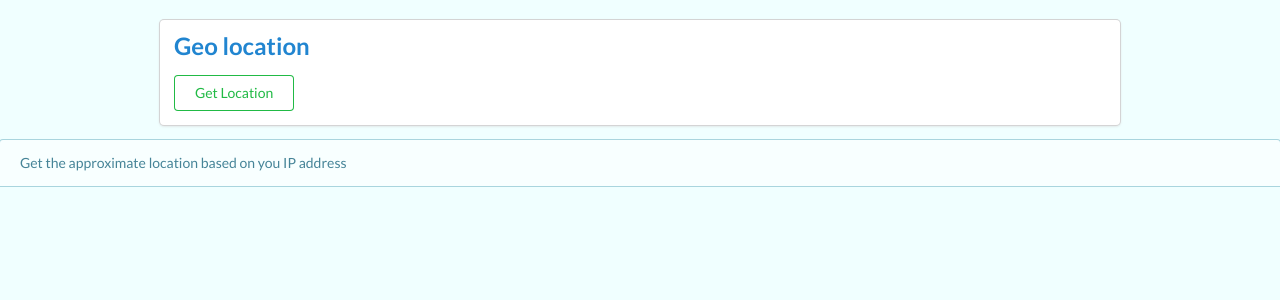
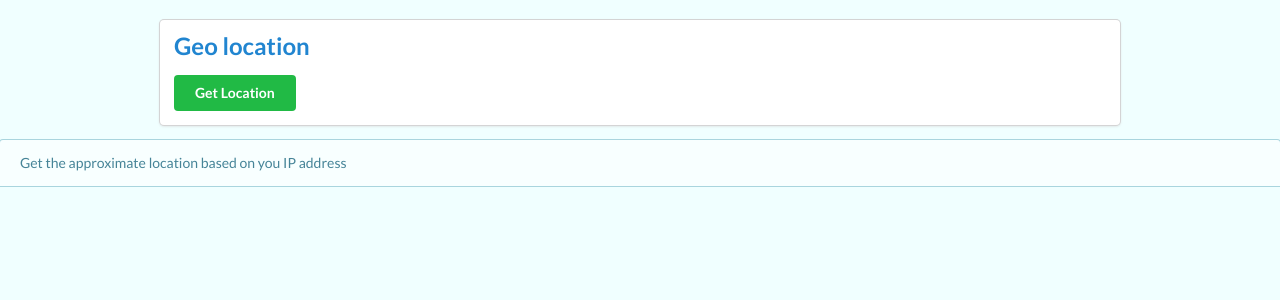
Before and after one commit to praveensankar969/IP-Location, an Angular app: page / in a window 1280 px wide. Shown: the top 300 px of the page. Built offline with nearby package versions, Linux system fonts and the light colour scheme.

Commit message:
view updated

```diff
--- a/src/app/app.component.html
+++ b/src/app/app.component.html
@@ -1,7 +1,7 @@
 <div class="ui card">
   <div class="content header">
     <h2 class="ui blue header">Geo location</h2>
-    <div class="ui basic green button" (click)="OnClick()">Get Location</div>
+    <button class="ui green button" (click)="OnClick()">Get Location</button>
   </div>
   <ng-container *ngIf="locationChecked">
 
```
